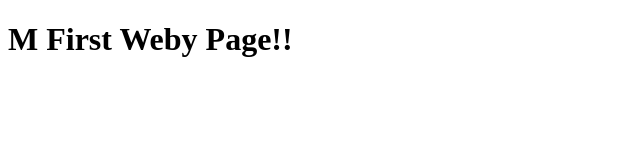
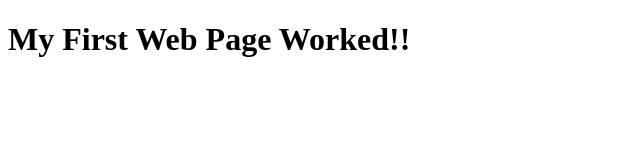
Before and after one commit to lyddybug123/dwdd1600, a plain HTML site: page 01test/index.html in a window 1280 px wide. Shown: the whole page, without its empty margins (0-640 px from the left). Drawn offline with Linux system fonts and the light colour scheme.

Commit message:
Update index.html

```diff
--- a/01test/index.html
+++ b/01test/index.html
@@ -6,6 +6,7 @@
     <title>Document</title>
 </head>
 <body>
-    <h1>M First Weby Page!!</h1>
+    <h1>My First Web Page Worked!!</h1>
 </body>
+
 </html>
```
